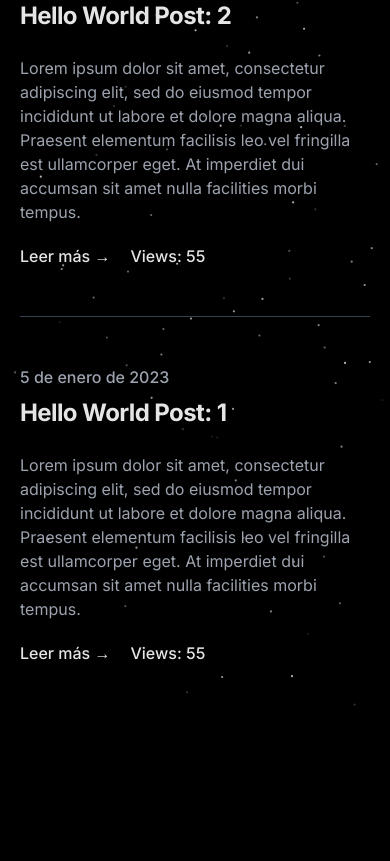
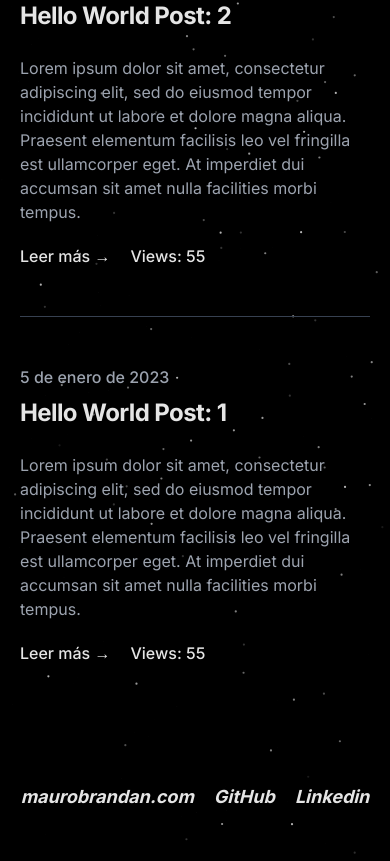
Before and after one commit to MauroBrandan/MB-blog, a Next.js app: page /posts in a window 390 px wide. Shown: the part 1393-2254 px from the top of the page. Before the commit the page ends 2106 px from the top, so only its background shows below. Built offline with nearby package versions, Linux system fonts and the light colour scheme.

Commit message:
Post page

```diff
--- a/_posts/hello-world-4.md
+++ b/_posts/hello-world-4.md
@@ -1,7 +1,7 @@
 ---
 id: 4
 title: 'Hello World Post: 4'
-slug: 'hello-world-2'
+slug: 'hello-world-4'
 date: '2023/09/01'
 image: '/assets/blog/hello-world/react.jpg'
 ogImage: '/assets/blog/hello-world/react.jpg'
--- a/package.json
+++ b/package.json
@@ -18,6 +18,8 @@
 		"postcss": "8.4.24",
 		"react": "18.2.0",
 		"react-dom": "18.2.0",
+		"remark": "^14.0.3",
+		"remark-html": "^15.0.2",
 		"tailwindcss": "3.3.2",
 		"typescript": "5.0.4"
 	}
--- a/src/app/globals.css
+++ b/src/app/globals.css
@@ -17,23 +17,41 @@
 	}
 }
 
+@layer components {
+	.markdown {
+		@apply text-lg leading-relaxed;
+	}
+
+	.markdown p,
+	.markdown ul,
+	.markdown ol,
+	.markdown blockquote {
+		@apply my-6;
+	}
+
+	.markdown h2 {
+		@apply text-3xl mt-12 mb-4 leading-snug;
+	}
+
+	.markdown h3 {
+		@apply text-2xl mt-8 mb-4 leading-snug;
+	}
+
+	.markdown pre {
+		@apply mt-6 p-5 mb-4 overflow-x-auto rounded-lg bg-zinc-900 py-4;
+	}
+}
+
 body {
 	color: #e5e5e5;
 	background: #000;
 }
 
-::-webkit-scrollbar {
-	width: 12px;
+h1,
+h2,
+h3,
+h4,
+h5,
+h6 {
+	text-wrap: balance;
 }
-
-::-webkit-scrollbar-track {
-	background: #e5e5e5;
-}
-
-::-webkit-scrollbar-thumb {
-	background: #555;
-}
-
-::-webkit-scrollbar-thumb:hover {
-	background: #555;
-}
--- a/src/app/posts/[slug]/page.tsx
+++ b/src/app/posts/[slug]/page.tsx
@@ -1,6 +1,9 @@
-import Link from 'next/link'
-import { type PostsAPIResponse} from '@/types/post'
+import Image from 'next/image'
+import { remark } from 'remark'
+import html from 'remark-html'
 import { toDateString } from '@/lib/utils'
+import { type PostsAPIResponse } from '@/types/post'
+import { ScrollTop } from '@/components/ScrollTop'
 
 type Props = {
 	params: {
@@ -10,22 +13,38 @@ type Props = {
 
 export default async function PostPage({ params }: Props) {
 	const post = await getPost(params.slug)
-	const {data, content} =  post || {}
+	const { data, content } = post || {}
+	const htmlContent = await markdownToHtml(content || '')
 
 	return (
-		<section>
-			<article>
-				<h1 className='text-5xl'>{data?.title}</h1>
-				<small>{toDateString(data?.date, {weekday: 'long'})}</small>
-				<img src={data?.image} className='mt-3'/>
-				<p>{content}</p>
+		<>
+			<article className=''>
+				<header className='w-full mx-auto my-8 py-5 border-b text-center border-gray-700'>
+					<small className='text-base font-medium leading-6 text-gray-400'>
+						{toDateString(data?.date, { weekday: 'long' })}
+					</small>
+					<h1 className='mt-3 text-5xl font-bold'>{data?.title}</h1>
+				</header>
+				<Image
+					src={data?.image || ''}
+					alt='post image'
+					width={1280}
+					height={720}
+					className='h-64 w-full max-w-3xl mx-auto object-cover object-center'
+				/>
+				<main
+					className='markdown max-w-3xl mx-auto'
+					dangerouslySetInnerHTML={{ __html: htmlContent }}
+				/>
 			</article>
+			<ScrollTop />
+		</>
+	)
+}
 
-			<Link className='text-blue-300' href={'/posts'}>
-				Back to posts
-			</Link>
-		</section>
-	)
+async function markdownToHtml(markdown: string) {
+	const result = await remark().use(html).process(markdown)
+	return result.toString()
 }
 
 async function getPost(slug: string) {
--- a/src/app/posts/layout.tsx
+++ b/src/app/posts/layout.tsx
@@ -1,10 +1,12 @@
 import { Navbar } from '@/components/Navbar'
+import { Footer } from '@/components/Footer'
 
 export default function Layout({ children }: { children: React.ReactNode }) {
 	return (
 		<>
-            <Navbar />
-            {children}
-        </>
+			<Navbar />
+			{children}
+			<Footer />
+		</>
 	)
 }
--- /dev/null
+++ b/src/components/ScrollTop.tsx
@@ -0,0 +1,43 @@
+'use client'
+import { useEffect, useState } from 'react'
+
+export function ScrollTop() {
+	const [show, setShow] = useState(false)
+
+	useEffect(() => {
+		const handleWindowScroll = () => {
+			if (window.scrollY > 50) setShow(true)
+			else setShow(false)
+		}
+
+		window.addEventListener('scroll', handleWindowScroll)
+		return () => window.removeEventListener('scroll', handleWindowScroll)
+	}, [])
+
+	const handleScrollTop = () => {
+		window.scrollTo({ top: 0, behavior: 'smooth' })
+	}
+
+	return (
+		<div
+			className={`fixed right-8 bottom-8 hidden flex-col gap-3 ${
+				show ? 'md:flex' : 'md:hidden'
+			}`}
+		>
+			<button
+				aria-label='Scroll To Top'
+				type='button'
+				onClick={handleScrollTop}
+				className='rounded-full bg-gray-200 p-2 text-gray-500 transition-all hover:bg-gray-300 dark:bg-gray-700 dark:text-gray-400 dark:hover:bg-gray-600'
+			>
+				<svg className='h-5 w-5' viewBox='0 0 20 20' fill='currentColor'>
+					<path
+						fillRule='evenodd'
+						d='M3.293 9.707a1 1 0 010-1.414l6-6a1 1 0 011.414 0l6 6a1 1 0 01-1.414 1.414L11 5.414V17a1 1 0 11-2 0V5.414L4.707 9.707a1 1 0 01-1.414 0z'
+						clipRule='evenodd'
+					/>
+				</svg>
+			</button>
+		</div>
+	)
+}
```
Also changed, not shown: _posts/hello-world-5.md (+7 -1 lines), 2 other files (tests, documents, lock files or other folders).
